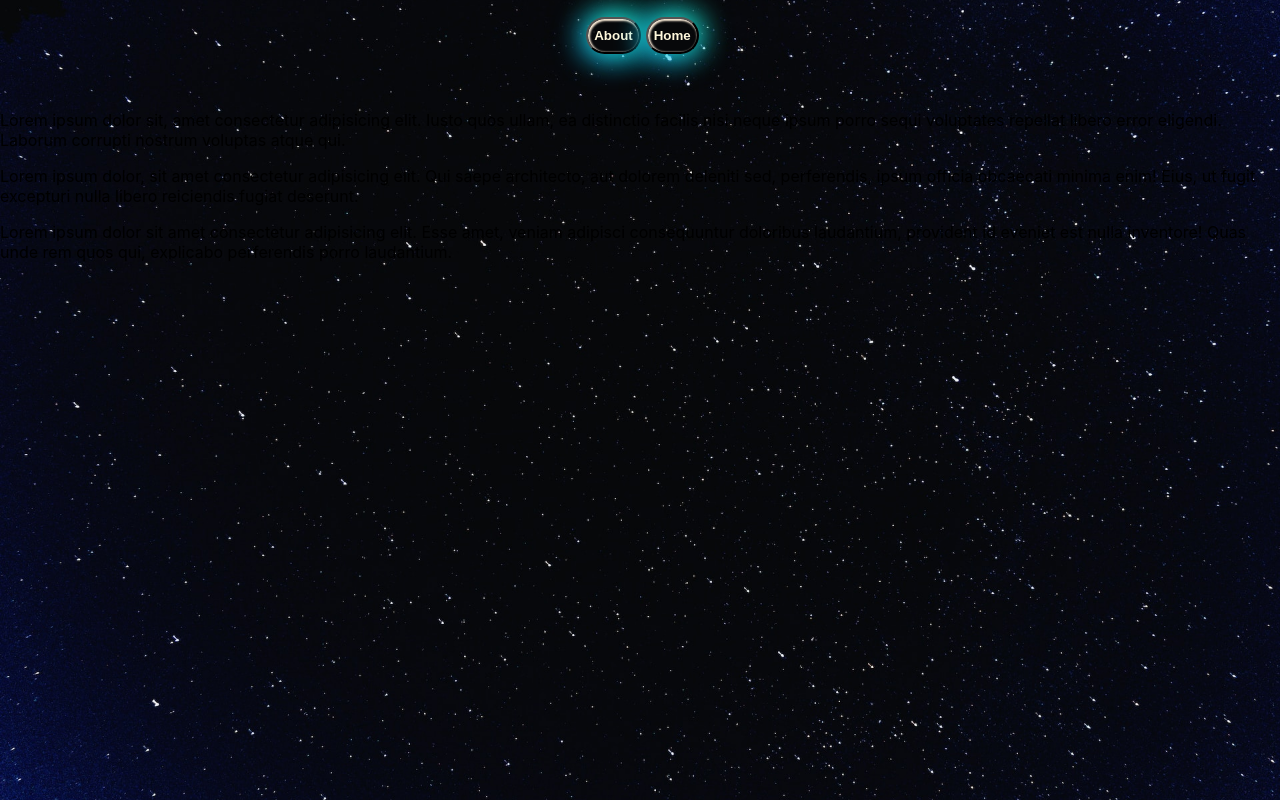
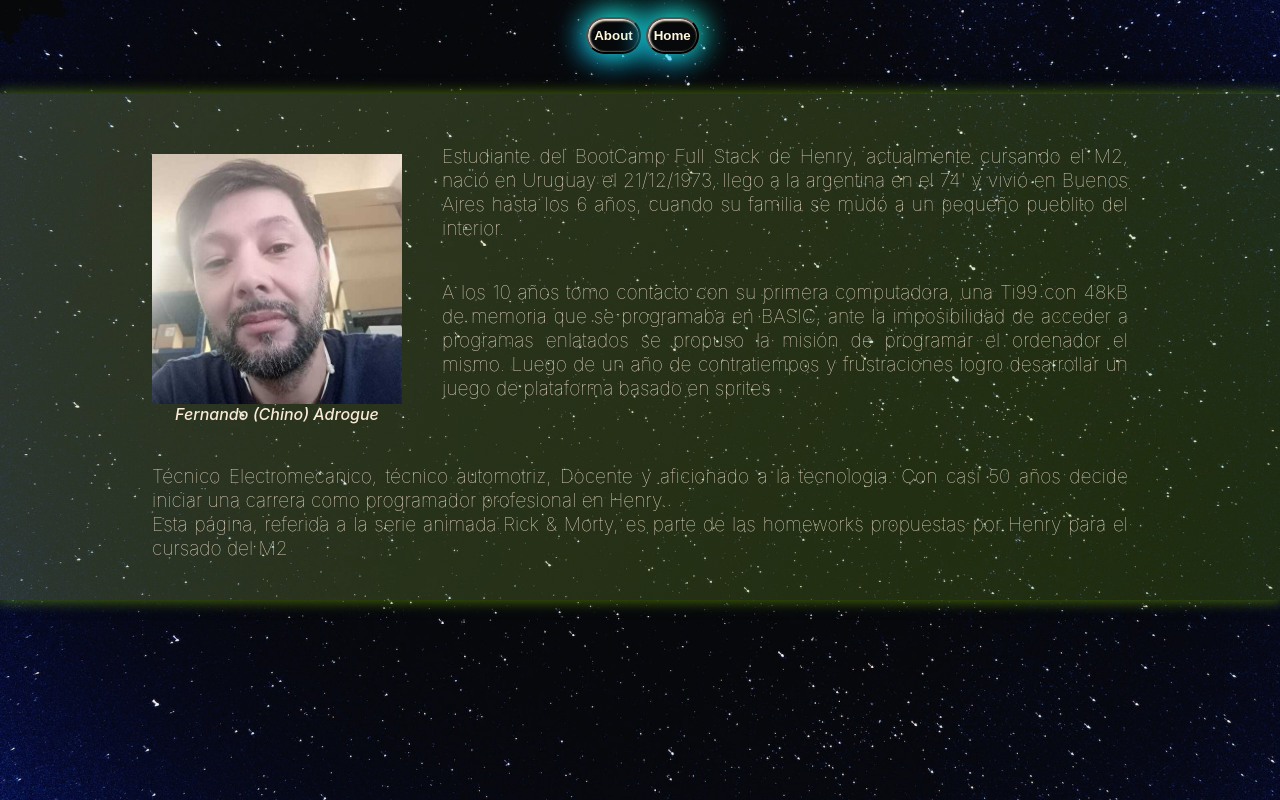
Before and after one commit to FernandoAdrogue/rick_and_morty, a React (Create React App) app: page /about in a window 1280 px wide. Built offline with nearby package versions, Linux system fonts and the light colour scheme.

Commit message:
homework-09-React-Routes completed

```diff
--- a/src/App.js
+++ b/src/App.js
@@ -32,6 +32,7 @@ function App() {
       <div className='App'>
          <Nav onSearch={onSearch}/>
          <Routes>
+            <Route path='/' element={<Navigate to='/home'/>}/>
             <Route path='/home' element={<Cards characters={characters} onClose={onClose}/>}/>
             <Route path='/about'element={<About/>}/>
             <Route path='/detail/:id' element={<Detail/>}/>
--- a/src/components/About/About.jsx
+++ b/src/components/About/About.jsx
@@ -1,15 +1,20 @@
 import React from "react";
 import styles from "./About.module.css"
-
+import img from "../../img/fotocreador.jpg"
 const About = ()=> {
     return (
         <div className={styles.Container}>
-            {/* <img src="" alt="Foto del Autor">Autor - Fernando Adrogue</img> */}
-            <span>
-                <p>Lorem ipsum dolor sit, amet consectetur adipisicing elit. Iusto quos ullam, ea distinctio facilis nisi neque ipsum porro sequi voluptates repellat libero error eligendi. Laborum corrupti nostrum voluptas atque qui.</p>
-                <p>Lorem ipsum dolor, sit amet consectetur adipisicing elit. Qui saepe architecto, aut dolorem deleniti sed, perferendis, ipsum officia obcaecati minima enim! Eius, ut fugit excepturi nulla libero reiciendis fugiat deserunt.</p>
-            </span>
-            <div>Lorem ipsum dolor sit amet consectetur adipisicing elit. Esse amet, veniam adipisci consequuntur doloribus laudantium, provident id eveniet est nulla inventore! Quas unde rem quos qui, explicabo perferendis porro laudantium.</div>
+            <div className={styles.perfilContainer}>
+                <div className={styles.fotoPerfilContainer}>
+                    <img src={img} alt="Fotografia del Autor"/>
+                    <span>Fernando (Chino) Adrogue</span>
+                </div>
+                <span>
+                    <p>Estudiante del BootCamp Full Stack de Henry, actualmente cursando el M2, nació en Uruguay el 21/12/1973, llego a la argentina en el 74' y vivió en Buenos Aires hasta los 6 años, cuando su familia se mudó a un pequeño pueblito del interior.</p>
+                    <p>A los 10 años tomo contacto con su primera computadora, una Ti99 con 48kB de memoria que se programaba en BASIC, ante la imposibilidad de acceder a programas enlatados se propuso la misión de programar el ordenador el mismo. Luego de un año de contratiempos y frustraciones logro desarrollar un juego de plataforma basado en sprites</p>
+                </span>
+            </div>
+            <div className={styles.description}>Técnico Electromecanico, técnico automotriz, Docente y aficionado a la tecnologia. Con casi 50 años decide iniciar una carrera como programador profesional en Henry.<br/> Esta página, referida a la serie animada Rick & Morty, es parte de las homeworks propuestas por Henry para el cursado del M2</div>
         </div>
     )
 }
--- a/src/components/About/About.module.css
+++ b/src/components/About/About.module.css
@@ -0,0 +1,83 @@
+.Container{
+    display: flex;
+    flex-wrap: wrap;
+    flex-direction: column;
+    justify-content:center;
+    background-image: linear-gradient(120deg, rgba(210,244,146,0.2) 0, rgba(124,188,10,0.2) 100%);
+    background-position: 50% 50%;
+    background-origin: padding-box;
+    background-clip: border-box;
+    background-size: auto auto;
+    box-shadow: 0 0 12px 2px rgba(124,188,10,0.5);
+    padding: 30px;
+}
+
+.perfilContainer{
+    width: 80%;
+    display: flex;
+    flex-wrap: nowrap;
+    flex-direction: row;
+    justify-content: center;
+    align-items: stretch;
+    align-content: stretch;
+    margin-left: auto;
+    margin-right: auto;
+}
+
+.fotoPerfilContainer{
+    display: flex;
+    flex-direction: column;
+    justify-content: flex-start;
+    align-items: stretch;
+    align-content: stretch;
+    margin: 20px;
+    margin-left: 0px;
+    margin-top: 30px
+}
+
+.fotoPerfilContainer img {
+    height: 250px;
+    width: 250px;
+    flex: 0 1 auto;
+}
+
+.fotoPerfilContainer span {
+    flex: 0 1 auto;
+    color: antiquewhite;
+    font-size: medium;
+    font-weight:500;
+    font-style:italic;
+    text-align: center;
+}
+
+
+
+.perfilContainer span {
+    display: flex;
+    flex-direction: column;
+    justify-content: flex-start;
+    align-items: stretch;
+    align-content: stretch;
+}
+
+.perfilContainer span p {
+    margin: 20px;
+    margin-right: 0px;
+    flex: 0 1 auto;
+    color: antiquewhite;
+    font-size: larger;
+    font-weight:lighter;
+    text-align: justify;
+}
+
+.description{
+    width: 80%;
+    margin: 20px;
+    margin-bottom: 10px;
+    margin-left: auto;
+    margin-right: auto;
+    color: antiquewhite;
+    font-size:larger;
+    font-weight:lighter;
+    text-align: justify;
+}
--- a/src/components/Error/Error.jsx
+++ b/src/components/Error/Error.jsx
@@ -11,7 +11,7 @@ const Error = ()=> {
                     <div className={styles.errorIconContainer}>
                         <svg xmlns="http://www.w3.org/2000/svg"
                         class="icon icon-tabler icon-tabler-face-id-error"
-                        width="24" height="24"
+                        width="100%" height="100%"
                         viewBox="0 0 24 24"
                         stroke-width="2"
                         stroke="currentColor"
```
Also changed, not shown: src/img/fotocreador.jpg (renamed from src/img/TPRS7H4PN-U04K41J9V6V-b16f3b3e2e3f-512.jpg).
